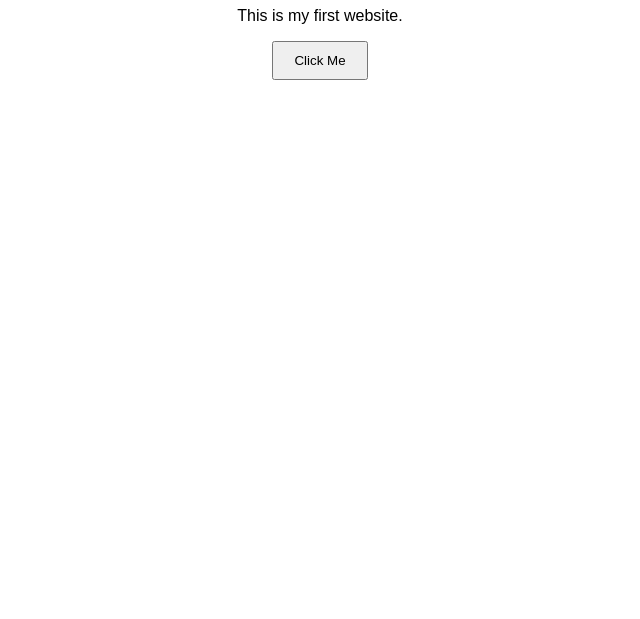
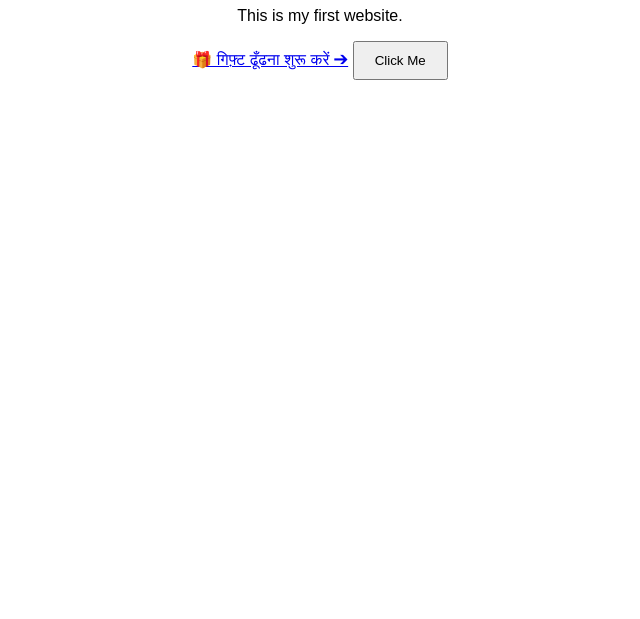
Before and after one commit to Krshnsr/git-site, a plain HTML site: page index.html in a window 1280 px wide. Shown: the part 181-800 px from the top of the page, without its empty margins (320-960 px from the left). Drawn offline with Linux system fonts and the light colour scheme.

Commit message:
Add link to start gift search in index.html
Added a link to 'form.html' for gift searching.

```diff
--- a/index.html
+++ b/index.html
@@ -13,7 +13,7 @@
     <h1>Hello, World!</h1>
 
     <p>This is my first website.</p>
-
+    <a href="form.html" class="btn-start">🎁 गिफ़्ट ढूँढना शुरू करें ➔</a>
     <button onclick="sayHello()">Click Me</button>
 
     <script src="script.js"></script>
```
